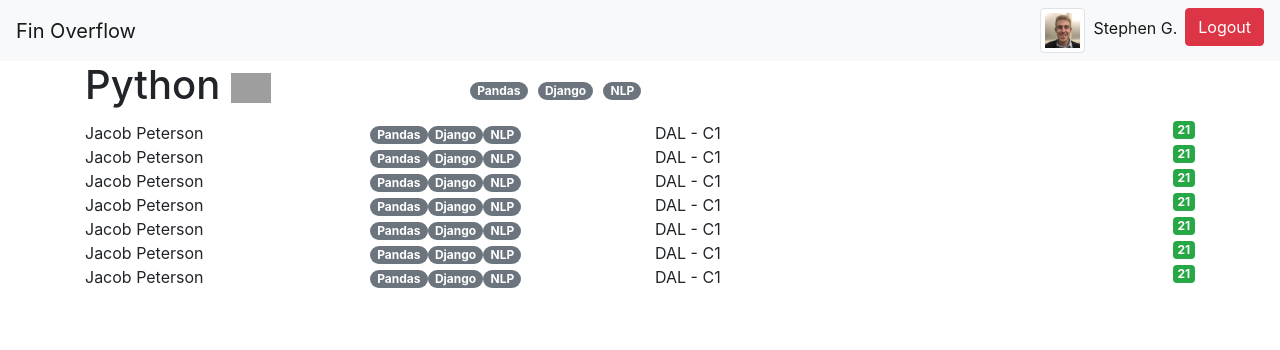
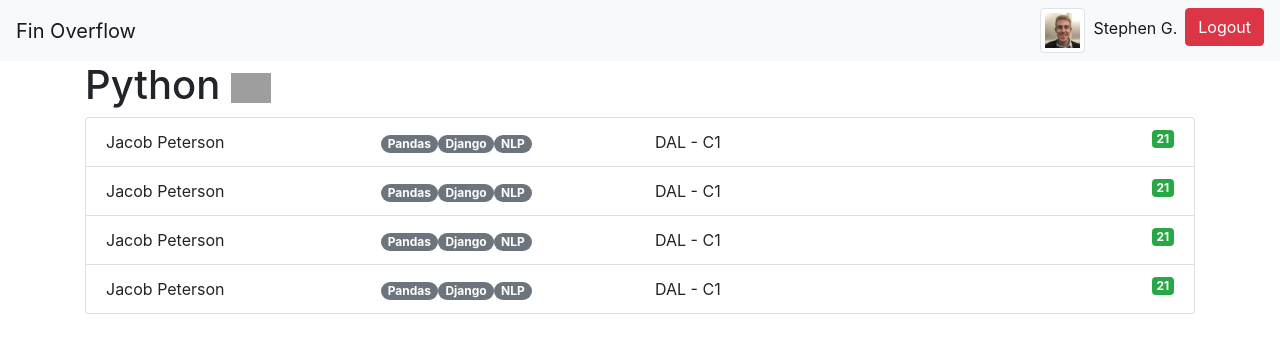
Before and after one commit to jacobnpeterson/devschoolapp, an Angular app: page /skill in a window 1280 px wide. Shown: the top 350 px of the page. Built offline with nearby package versions, Linux system fonts and the light colour scheme; grey boxes are pictures that could not be loaded.

Commit message:
home visual changes

```diff
--- a/src/app/home/home.component.html
+++ b/src/app/home/home.component.html
@@ -1,14 +1,6 @@
 <app-navbar (currentPage)="toggleUserInfo()"></app-navbar>
 <div class="container">
     <div class="row my-5">
-      <div class="col-md-2">
-        <form class="form-inline my-2 my-lg-0">
-          <input class="form-control mr-sm-2" type="search" placeholder="Find a Fin" aria-label="Search">
-        </form>
-      </div>
-      <div class="col-md-8">
-        <h1 class="text-center">Subject Matter Experts</h1>
-      </div>
       <div class="col-md-2">
           <div class="dropdown show text-right">
             <a class="btn btn-secondary dropdown-toggle" href="#" role="button" id="dropdownMenuLink" data-toggle="dropdown"
@@ -31,6 +23,15 @@
             </div>
           </div>
         </div>
+      <div class="col-md-8">
+        <h1 class="text-center">Subject Matter Experts</h1>
+      </div>
+      <div class="col-md-2">
+        <form class="form-inline my-2 my-lg-0">
+          <input class="form-control mr-sm-2" type="search" placeholder="Find a Fin" aria-label="Search">
+
+        </form>
+      </div>
     </div>
 
     <div class="row">
--- a/src/app/profile/profile.component.html
+++ b/src/app/profile/profile.component.html
@@ -42,8 +42,8 @@
                                             <app-autocomplete (sendTag)="getNewTag($event)"></app-autocomplete>
                                             <br>
                                             <span *ngFor="let tag of newTags"class="badge badge-pill badge-secondary">
-                                                    {{tag}}
-                                                </span>
+                                                {{tag}}
+                                            </span>
                                         </div>
                                     </form>
                                 </div>
--- a/src/app/skill/skill.component.html
+++ b/src/app/skill/skill.component.html
@@ -1,21 +1,15 @@
 <app-navbar (currentPage)="toggleUserInfo()"></app-navbar>
 <div class="container">
-        <div class="row">
-                <div class="col-md-4">
-                    <h1>Python <img src="http://www.iconarchive.com/download/i73027/cornmanthe3rd/plex/Other-python.ico"></h1>
-                </div>
-                <div class="col-md-8 py-3 filter-list">
-                    <span class="badge badge-secondary badge-pill">Pandas</span>
-                    <span class="badge badge-secondary badge-pill">Django</span>
-                    <span class="badge badge-secondary badge-pill">NLP</span>
-                </div>
-            </div>
-            <app-person-row></app-person-row>
-            <app-person-row></app-person-row>
-            <app-person-row></app-person-row>
-            <app-person-row></app-person-row>
-            <app-person-row></app-person-row>
-            <app-person-row></app-person-row>
-            <app-person-row></app-person-row>
-
+    <div class="row">
+        <div class="col-md-4">
+            <h1>Python <img src="http://www.iconarchive.com/download/i73027/cornmanthe3rd/plex/Other-python.ico"></h1>
+        </div>
+    </div>
+    <ul class="list-group">
+        <li *ngFor="let person of people" class="list-group-item"><app-person-row></app-person-row></li>
+        <li class="list-group-item"><app-person-row></app-person-row></li>
+        <li class="list-group-item"><app-person-row></app-person-row></li>
+        <li class="list-group-item"><app-person-row></app-person-row></li>
+        <li class="list-group-item"><app-person-row></app-person-row></li>
+    </ul>
 </div>
```
Also changed, not shown: src/assets/data/skills.ts (+6 -6 lines). Lines whose indentation alone changed are shown as unchanged.
